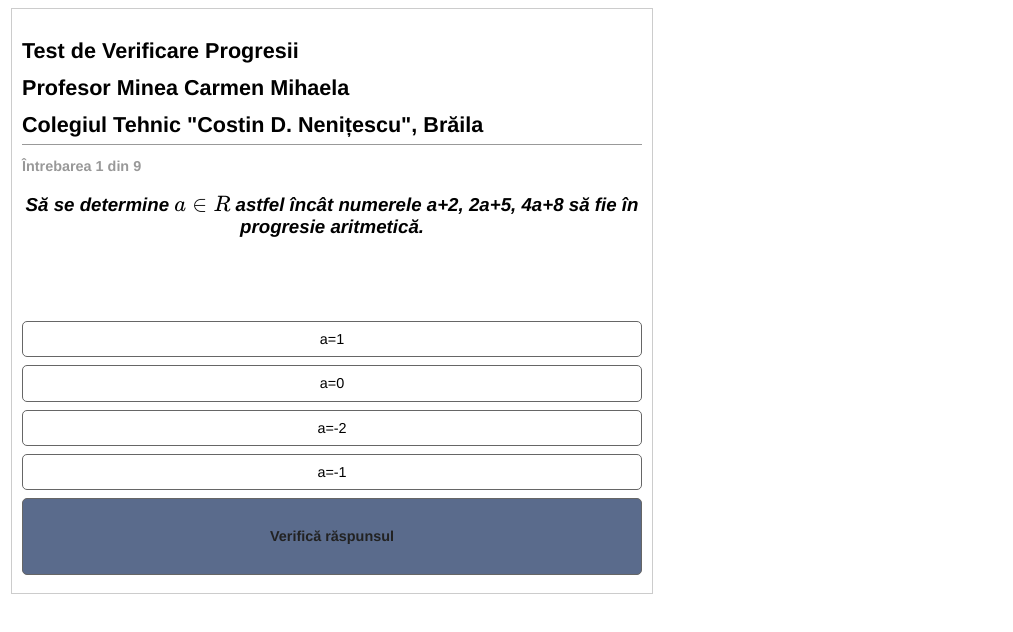
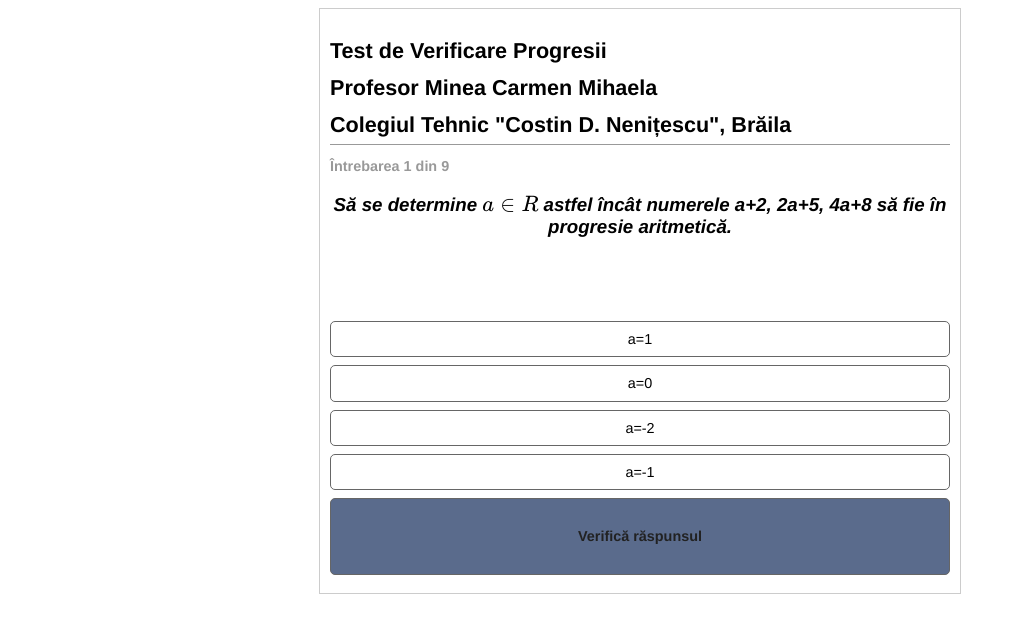
Before and after one commit to carmenminea/matematica, a plain HTML site: page index.html in a window 1280 px wide. Shown: the whole page, without its empty margins (0-1013 px from the left). Drawn offline with nearby package versions, Linux system fonts and the light colour scheme; some packages are replaced by stand-ins of ours.

Commit message:
Update styles.css

```diff
--- a/styles.css
+++ b/styles.css
@@ -27,7 +27,7 @@
       border:1px solid #ccc;
       background:#fff;
       padding:10px;
-      margin:3px;
+      margin:0 auto;
   }
   h1 {
       font:normal bold 1.5em/1.7em"Helvetica Neue", Helvetica, Arial, sans-serif;
```
